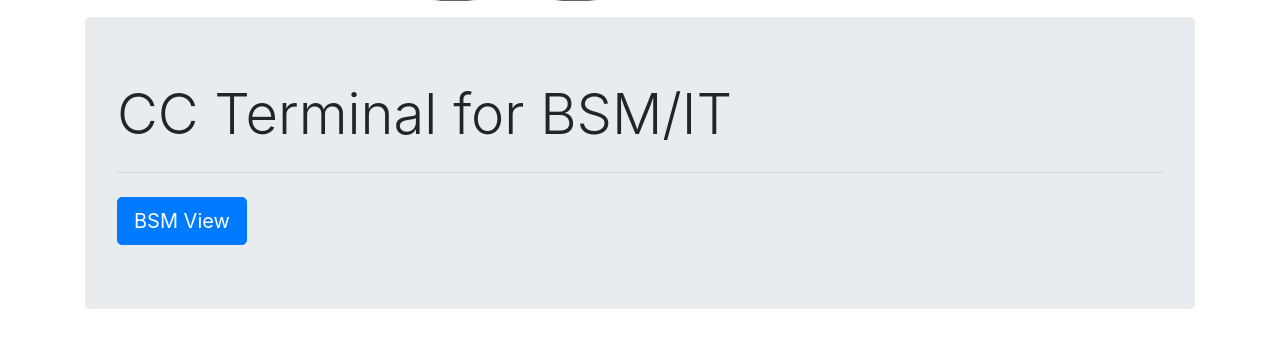
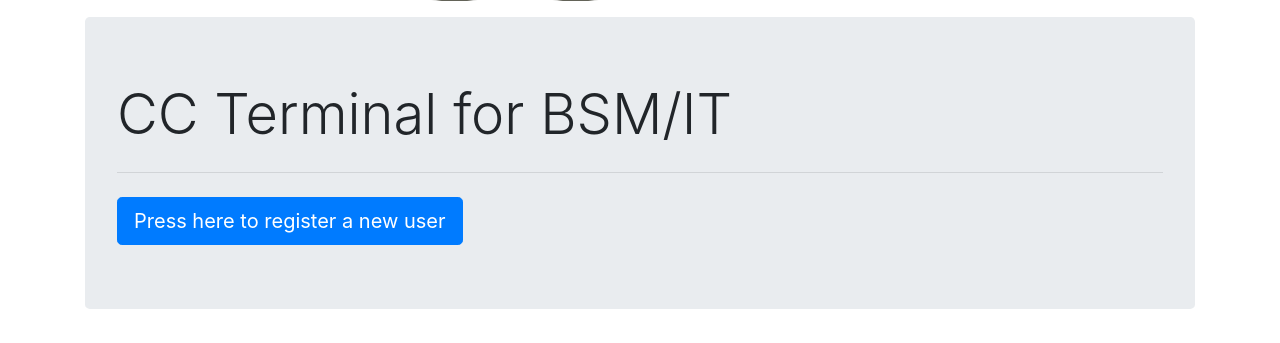
Before and after one commit to Firo91/ccterminal_working, a Django app: page /home_bsm/ in a window 1280 px wide. Shown: the part 457-800 px from the top of the page. Run offline with Django 4.2, Linux system fonts and the light colour scheme; some libraries are stand-ins or nearby versions.

Commit message:
changed home_bsm and home htmls

```diff
--- a/equipment_log/equipment/templates/equipment/home.html
+++ b/equipment_log/equipment/templates/equipment/home.html
@@ -51,7 +51,6 @@
                 </p>
                 <hr class="my-4">
                 <a class="btn btn-primary btn-lg" href="login" role="button">Press here to login</a>
-                <a class="btn btn-primary btn-lg" href="register" role="button">Press here to register</a>
                 <a class="btn btn-primary btn-lg" href="login_bsm" role="button">BSM / IT press here</a>
               </div>
             </div>
--- a/equipment_log/equipment/templates/equipment/home_bsm.html
+++ b/equipment_log/equipment/templates/equipment/home_bsm.html
@@ -50,7 +50,7 @@
                 <h1 class="display-4">CC Terminal for BSM/IT</h1>
                 <p class="lead"></p>
                 <hr class="my-4">
-                <a class="btn btn-primary btn-lg" href={% url "bsm_equipment_search"%} role="button">BSM View</a>
+                <a class="btn btn-primary btn-lg" href="register" role="button">Press here to register a new user</a>
               </div>
             </div>
           </div>
```
